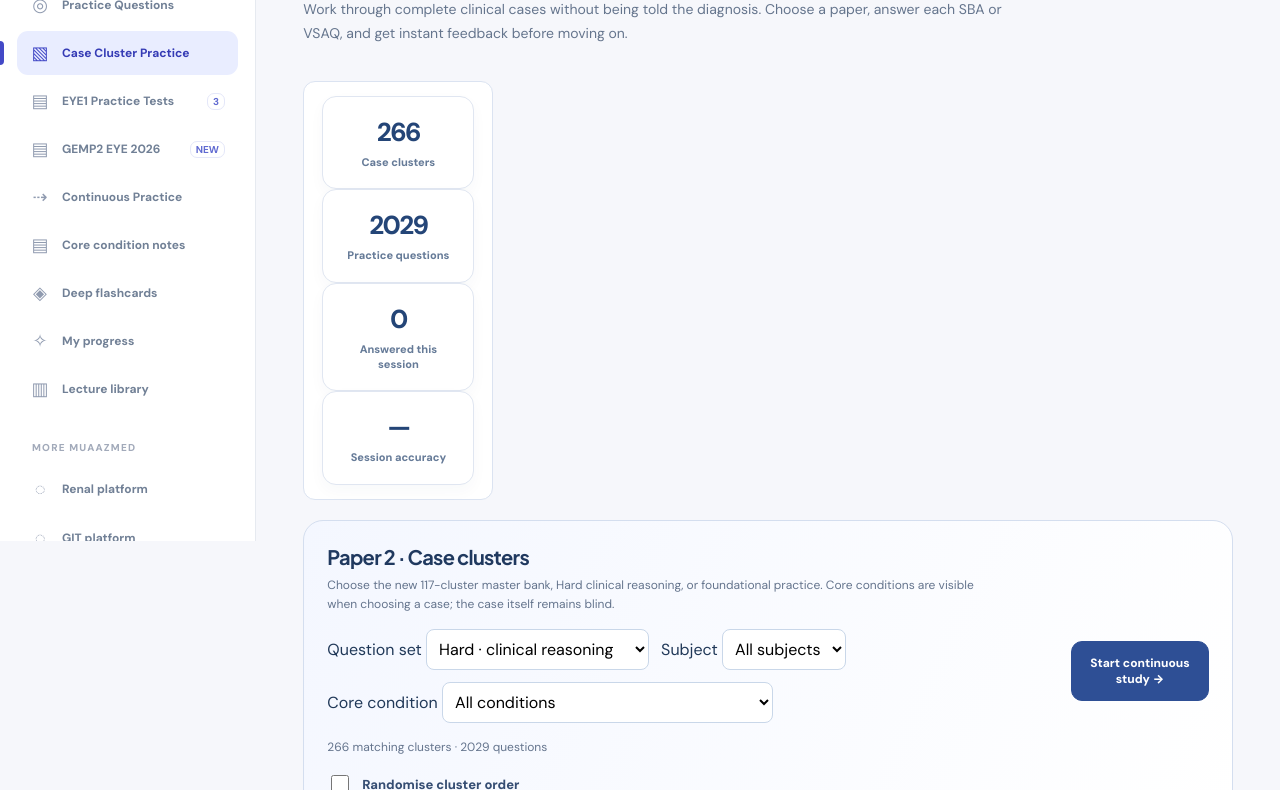
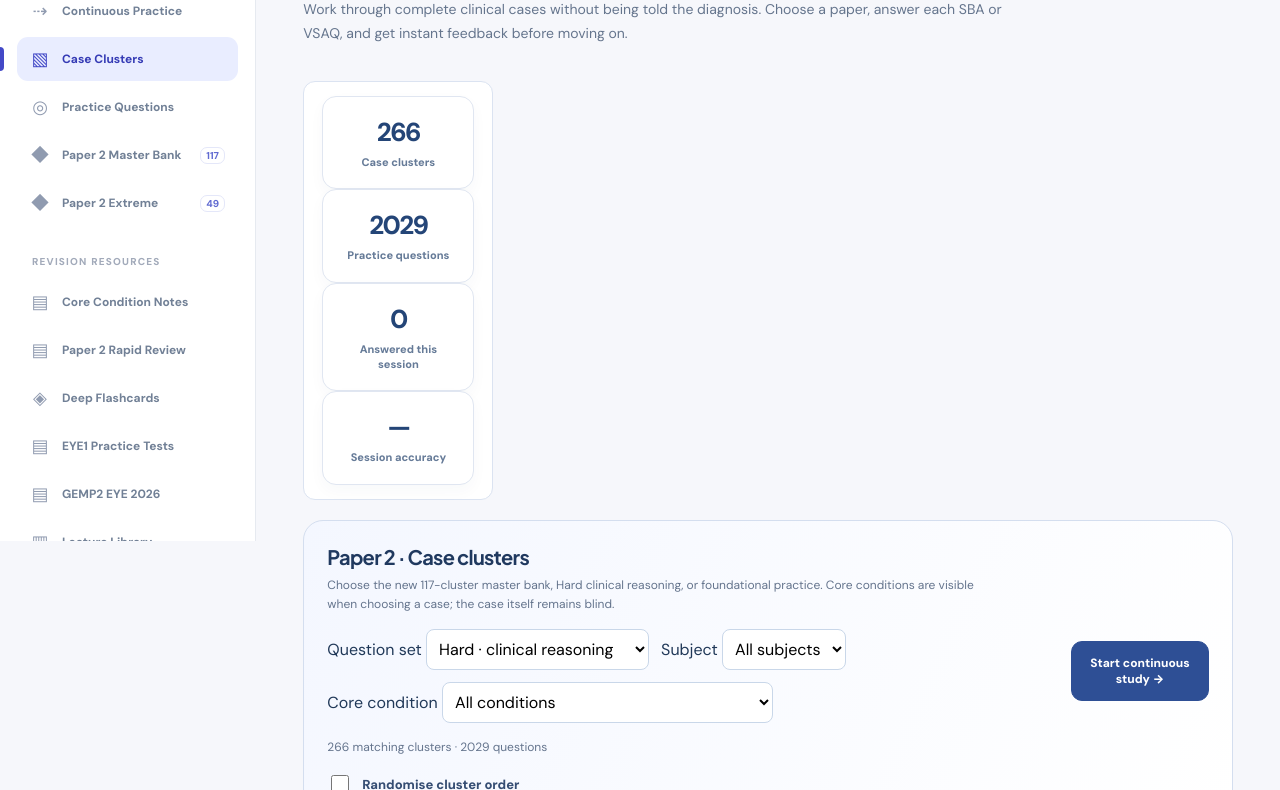
Before and after one commit to MuAaZy7/muaazmed, a plain HTML site: page cluster-practice.html in a window 1280 px wide. Shown: the part 259-1049 px from the top of the page. Drawn offline with Linux system fonts and the light colour scheme.

Commit message:
Match cluster sidebar to study-first navigation and expose master bank

```diff
--- a/cluster-practice.html
+++ b/cluster-practice.html
@@ -5,7 +5,7 @@
 <title>Case Clusters — MuaazMed</title>
 <link rel="preconnect" href="https://fonts.googleapis.com"><link rel="preconnect" href="https://fonts.gstatic.com" crossorigin>
 <link href="https://fonts.googleapis.com/css2?family=DM+Sans:wght@400;500;600;700;800&family=Plus+Jakarta+Sans:wght@400;500;600;700;800&display=swap" rel="stylesheet">
-<link rel="stylesheet" href="assets/main.css?v=4">
+<link rel="stylesheet" href="assets/main.css?v=5">
 <style>
 #cp-app{max-width:1130px;margin:0 auto;padding-bottom:55px;color:#203858}
 .cp-hero{padding:16px 0 24px}.cp-back{appearance:none;background:none;border:none;display:inline-block;color:#4865a3;font-size:12px;font-weight:800;text-decoration:none;cursor:pointer;margin-bottom:22px}
@@ -92,25 +92,33 @@ button:focus-visible,input:focus-visible{outline:3px solid #7198e7;outline-offse
 </style>
 </head><body>
 <div class="app-shell"><aside class="sidebar" id="sidebar">
-<a class="brand" href="index.html#home" aria-label="MuaazMed Home"><span class="brand-mark">M<span class="brand-pulse">+</span></span><span class="brand-text">muaazmed<span>.</span><small>THE WITS STUDY SPACE</small></span></a>
+<a class="brand" href="index.html#home" aria-label="MuaazMed Home"><span class="brand-mark">M<span class="brand-pulse">+</span></span><span class="brand-text">muaazmed<span>.</span><small>BY THE PEOPLE, FOR THE PEOPLE</small></span></a>
 <div class="term-pill"><span class="live-dot"></span> GEMP1 · EXAM PREP 2026</div>
-<div class="nav-section">EXAM PREP</div>
-<nav class="nav-stack" aria-label="Primary navigation">
+<div class="nav-section">STUDY</div>
+<nav class="nav-stack" aria-label="Study navigation">
 <a href="index.html#home"><span class="nav-icon">⌂</span> Overview</a>
+<a href="index.html#flow"><span class="nav-icon">⇢</span> Continuous Practice</a>
+<a href="cluster-practice.html" class="active" aria-current="page"><span class="nav-icon">▧</span> Case Clusters</a>
 <a href="index.html#practice"><span class="nav-icon">◎</span> Practice Questions</a>
-<a href="cluster-practice.html" class="active" aria-current="page"><span class="nav-icon">▧</span> Case Cluster Practice</a>
-<a href="cluster-practice.html?paper=EYE1%20Paper%201"><span class="nav-icon">▤</span> EYE1 Practice Tests <span class="nav-count">3</span></a>
-<a href="gemp2-eye-2026.html"><span class="nav-icon">▤</span> GEMP2 EYE 2026 <span class="nav-count">NEW</span></a>
-<a href="index.html#flow"><span class="nav-icon">⇢</span> Continuous Practice</a>
-<a href="index.html#notes"><span class="nav-icon">▤</span> Core condition notes</a>
-<a href="flashcards.html#flashcards"><span class="nav-icon">◈</span> Deep flashcards</a>
-<a href="index.html#leaderboard"><span class="nav-icon">✧</span> My progress</a>
-<a href="index.html#lectures"><span class="nav-icon">▥</span> Lecture library</a>
+<a href="cluster-practice.html?paper=Paper%202&amp;bank=master"><span class="nav-icon">◆</span> Paper 2 Master Bank <span class="nav-count">117</span></a>
+<a href="cluster-practice.html?paper=Paper%202&amp;bank=extreme"><span class="nav-icon">◆</span> Paper 2 Extreme <span class="nav-count">49</span></a>
+</nav><div class="nav-section">REVISION RESOURCES</div>
+<nav class="nav-stack" aria-label="Revision resources">
+<a href="index.html#notes"><span class="nav-icon">▤</span> Core Condition Notes</a>
+<a href="paper2-rapid-review.html"><span class="nav-icon">▤</span> Paper 2 Rapid Review</a>
+<a href="flashcards.html#flashcards"><span class="nav-icon">◈</span> Deep Flashcards</a>
+<a href="cluster-practice.html?paper=EYE1%20Paper%201"><span class="nav-icon">▤</span> EYE1 Practice Tests</a>
+<a href="gemp2-eye-2026.html"><span class="nav-icon">▤</span> GEMP2 EYE 2026</a>
+<a href="index.html#lectures"><span class="nav-icon">▥</span> Lecture Library</a>
+</nav><div class="nav-section">YOUR STUDY SPACE</div><nav class="nav-stack" aria-label="Account and progress">
+<a href="index.html#leaderboard"><span class="nav-icon">✧</span> My Progress</a>
+<a href="leaderboard.html"><span class="nav-icon">★</span> Community Leaderboard</a>
+<a href="account.html"><span class="nav-icon">♙</span> Student Account</a>
 </nav>
 <div class="nav-section">MORE MUAAZMED</div><nav class="nav-stack"><a href="legacy.html#renal"><span class="nav-icon">◌</span> Renal platform</a><a href="legacy.html#git"><span class="nav-icon">◌</span> GIT platform</a><a href="msk.html"><span class="nav-icon">◌</span> MSK platform</a></nav>
 <div class="sidebar-bottom"><div class="focus-card"><div class="tiny-tag">YOUR TARGET</div><b>Build clinical reasoning.</b><p>Practise without diagnosis labels, check every explanation, and improve on your mistakes.</p><a href="index.html#practice">All practice questions <span>↗</span></a></div></div>
 </aside><div class="main-column"><header class="topbar">
-<div class="topbar-left"><button class="mobile-menu" data-cp-mobile-menu aria-label="Toggle navigation">☰</button><span class="breadcrumb">MUAAZMED <span class="slash">/</span> Case Cluster Practice</span></div>
+<div class="topbar-left"><button class="mobile-menu" data-cp-mobile-menu aria-label="Toggle navigation" aria-expanded="false" aria-controls="sidebar">☰</button><span class="breadcrumb">MUAAZMED <span class="slash">/</span> Case Cluster Practice</span></div>
 <div class="topbar-right"><span class="desktop-chip"><span class="live-dot"></span> BUILT FOR WITS GEMP1</span><a class="cp-back" href="index.html#practice" style="margin:0">Practice home ↗</a></div>
 </header><main class="content" id="cp-app" tabindex="-1"><p>Loading case clusters…</p></main>
 <footer class="site-footer"><span>MuaazMed © 2026 · Independent student revision tool, not affiliated with Wits.</span><span>Clinical education only · Original practice ≠ official examination questions.</span></footer></div></div>
@@ -120,5 +128,5 @@ button:focus-visible,input:focus-visible{outline:3px solid #7198e7;outline-offse
 <script defer src="data/extra-part-a.js"></script><script defer src="data/extra-part-b.js"></script><script defer src="data/extra-part-c.js"></script><script defer src="data/extra-part-d.js"></script>
 <script defer src="data/extra-clusters-2.js?v=1"></script><script defer src="data/advanced-clusters.js?v=1"></script><script defer src="data/advanced-cases-extra.js?v=1"></script>
 <script defer src="data/integrated-part-a.js?v=1"></script><script defer src="data/integrated-part-b.js?v=1"></script><script defer src="data/integrated-part-c.js?v=1"></script>
-<script defer src="data/paper-groups.js?v=1"></script><script defer src="data/paper2-sprint.js?v=3"></script><script defer src="data/paper2-expansion-a.js?v=1"></script><script defer src="data/paper2-expansion-b.js?v=1"></script><script defer src="data/paper2-expansion-extra.js?v=2"></script><script defer src="data/paper2-expansion.js?v=1"></script><script defer src="data/paper2-extreme-renal.js?v=1"></script><script defer src="data/paper2-extreme-git-a.js?v=1"></script><script defer src="data/paper2-extreme-git-b.js?v=1"></script><script defer src="data/paper2-extreme-msk.js?v=1"></script><script defer src="data/paper2-extreme-haem.js?v=1"></script><script defer src="data/paper2-extreme.js?v=1"></script><script defer src="assets/master-hard.js?v=1"></script><script defer src="assets/cluster-practice.js?v=11"></script>
+<script defer src="data/paper-groups.js?v=1"></script><script defer src="data/paper2-sprint.js?v=3"></script><script defer src="data/paper2-expansion-a.js?v=1"></script><script defer src="data/paper2-expansion-b.js?v=1"></script><script defer src="data/paper2-expansion-extra.js?v=2"></script><script defer src="data/paper2-expansion.js?v=1"></script><script defer src="data/paper2-extreme-renal.js?v=1"></script><script defer src="data/paper2-extreme-git-a.js?v=1"></script><script defer src="data/paper2-extreme-git-b.js?v=1"></script><script defer src="data/paper2-extreme-msk.js?v=1"></script><script defer src="data/paper2-extreme-haem.js?v=1"></script><script defer src="data/paper2-extreme.js?v=1"></script><script defer src="assets/master-hard.js?v=2"></script><script defer src="assets/cluster-practice.js?v=12"></script>
 </body></html>
```
